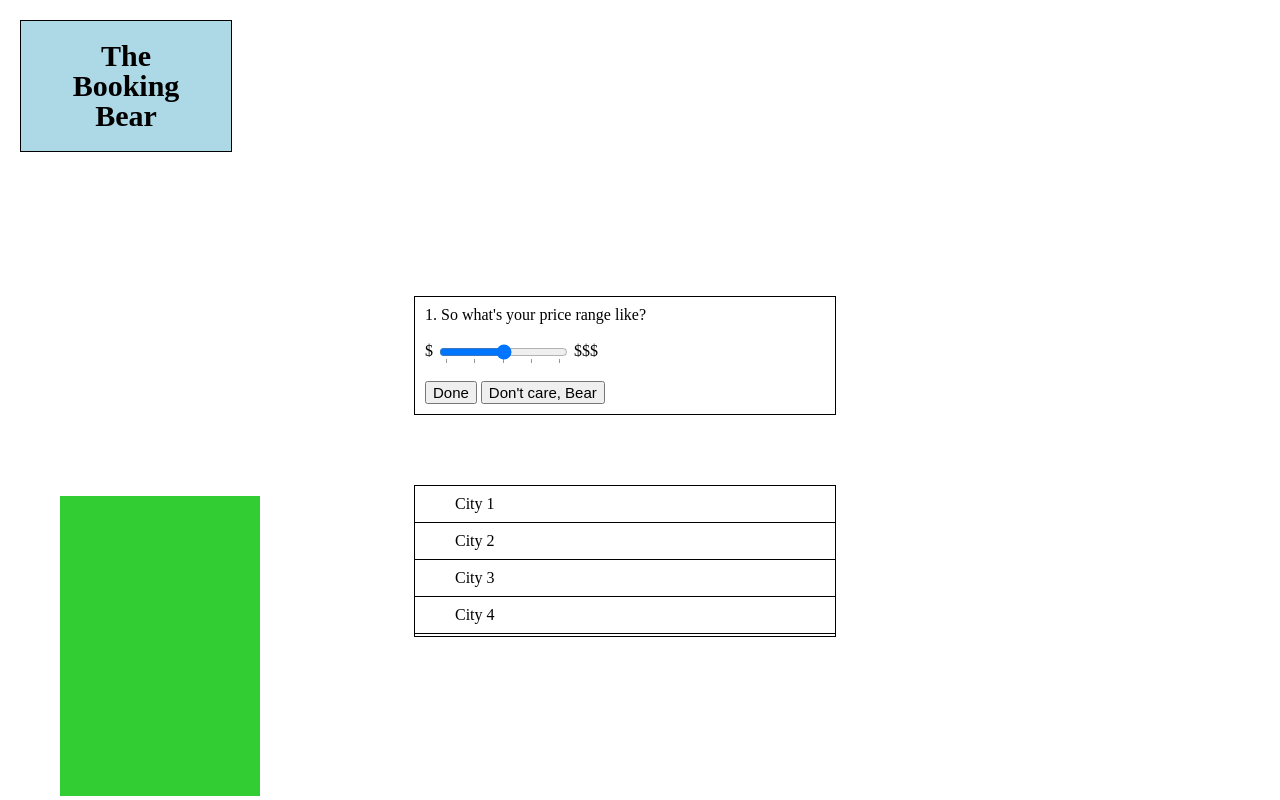
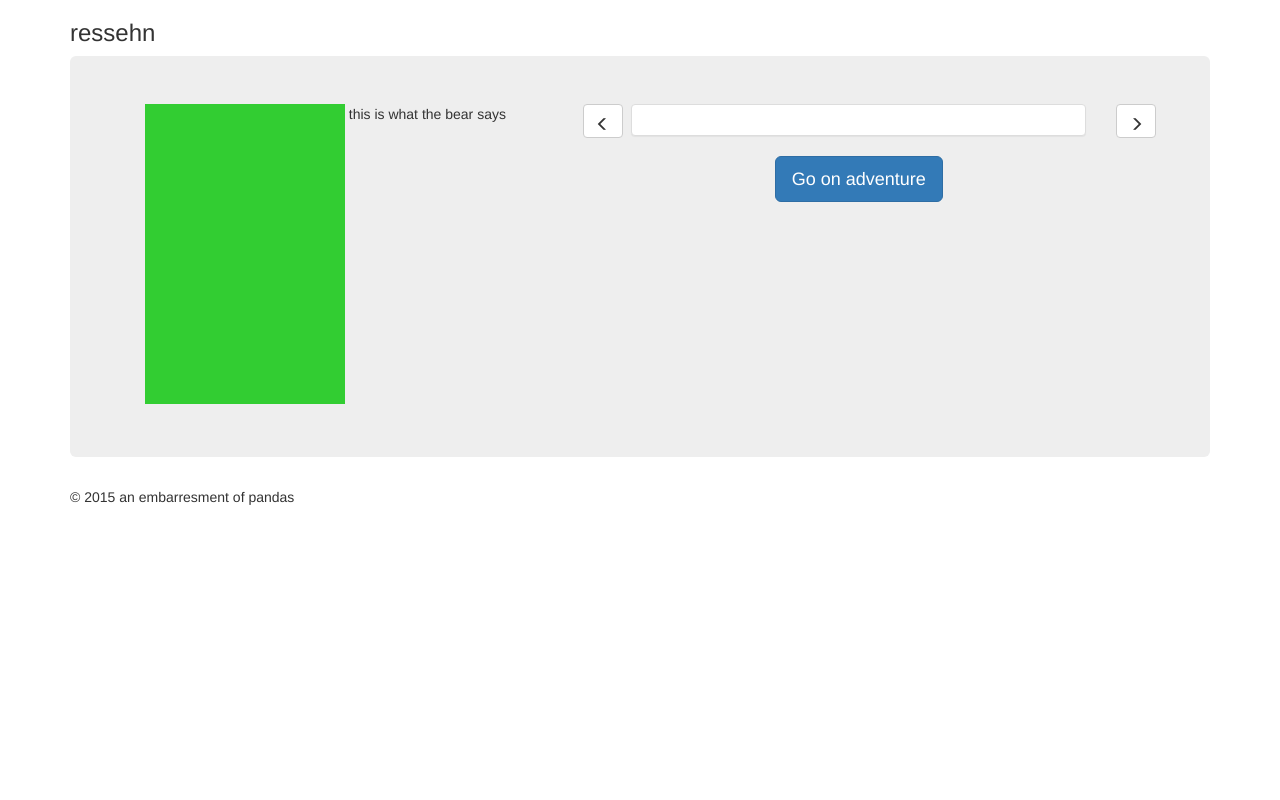
Before and after one commit to ed-buuteeq/bookingbear, a website: page app/index.html in a window 1280 px wide. Drawn offline with nearby package versions, Linux system fonts and the light colour scheme; files whose address does not match are found by name.

Commit message:
adding the buttons and content panels for index.

```diff
--- a/app/index.html
+++ b/app/index.html
@@ -5,49 +5,65 @@
     <title>The Booking Bear</title>
     <link href="styles/html5reset-1.6.1.css" type="text/css" rel="stylesheet" />
 	<link href="styles/styles.css" type="text/css" rel="stylesheet" />
+    <link rel="stylesheet" href="../bower_components/bootstrap/dist/css/bootstrap.min.css" type="text/css">
+
 </head>
 <body>
-	<div class="title">
-    	<h1>The Booking Bear</h1>
-    </div>
-    <div class="content">
-	    <div id="bear">
-	    </div>
-	    <div class="decision-text">
-		    <div id="question">
-		    	<p>1. So what's your price range like?</p>
-		    	<br />
-		    	<div>
-			    	<span>$</span>
-			    	<input type="range" min="1" max="5" value="3" list="price-list" />
-			    	<datalist id="price-list">
-			    		<option>1</option>
-			    		<option>2</option>
-			    		<option>3</option>
-			    		<option>4</option>
-			    		<option>5</option>
-			    	</datalist>
-			    	<span>$$$</span>
-		    	</div>
-		    	<br />
-		    	<button type="button">Done</button> <button type="button">Don't care, Bear</button>
-		    </div>
-		    <div id="hotel-list">
-		    	<ul>
-		    		<li>City 1</li>
-		    		<li>City 2</li>
-		    		<li>City 3</li>
-		    		<li>City 4</li>
-		    		<li>City 5</li>
-		    	</ul>
-		    </div>
-	    </div>
+    <div class="container">
+    	<div class="header clearfix">
+    		<h3>ressehn</h3>
+    	</div>
+		<div class="jumbotron">
+			<div class="row">
+			  <div class="col-md-5">
+				<div class="col-xs-8 col-sm-6">
+			        <div class="bear">
+
+	    			</div>
+			    </div>
+			    <div class="col-xs-4 col-sm-6">
+			        <div class="bear-text">
+			  			this is what the bear says
+			  		</div>
+			    </div>
+			  </div>
+			  <div class="col-md-7">
+
+				<div class="col-xs-1 col-sm-1">
+			        <button class="btn btn-default">
+				   		<span class="glyphicon glyphicon-menu-left"></span>
+					</button>
+			    </div>
+				    <div class="col-xs-10 col-sm-10">
+
+			        <div class="panel panel-default">
+					  	<div class="panel-body">
+
+					  	</div>
+					</div>
+					<div class="text-center">
+						<button type="button" class="btn btn-primary btn-lg">Go on adventure</button>
+					</div>
+			    </div>
+			    <div class="col-xs-1 col-sm-1">
+			        <button class="btn btn-default">
+				    	<span class="glyphicon glyphicon-menu-right"></span>
+					</button>
+			    </div>
+			  </div>
+			</div>
+		</div>
+		<div class="row marketing"></div>
+		<footer class="footer">
+			<p>&#169; 2015 an embarresment of pandas</p>
+		</footer>
     </div>
 
 	<script type="text/javascript" src="https://cdnjs.cloudflare.com/ajax/libs/jquery/2.1.3/jquery.min.js"></script>
 	<script type="text/javascript" src="https://cdnjs.cloudflare.com/ajax/libs/gsap/1.18.0/TweenLite.min.js"></script>
 	<script type="text/javascript" src="https://cdnjs.cloudflare.com/ajax/libs/gsap/1.18.0/plugins/CSSPlugin.min.js"></script>
 	<script type="text/javascript" src="https://cdnjs.cloudflare.com/ajax/libs/gsap/1.17.0/easing/EasePack.min.js"></script>
-	<script type="text/javascript" src="scripts/app.js"></script>
+	<script type="text/javascript" src="../bower_components/bootstrap/dist/js/bootstrap.min.js"></script>
+    <script type="text/javascript" src="scripts/app.js"></script>
 </body>
 </html>
--- a/app/styles/styles.css
+++ b/app/styles/styles.css
@@ -14,12 +14,14 @@
 	position: absolute;
 	height: 500px;
 }
-#bear {
+.bear {
 	background-color: limegreen;
 	display: inline-block;
 	height: 300px;
-	margin-top: 200px;
 	width: 200px;
+}
+.bear-text {
+
 }
 .decision-text {
 	display: inline-block;
@@ -45,3 +47,7 @@
 button {
 	font-size: 15px;
 }
+
+.btn .glyphicon {
+	vertical-align: middle;
+}
```
Also changed, not shown: bower.json (added, +22 -0 lines), package.json (added, +24 -0 lines), 1 other file.
